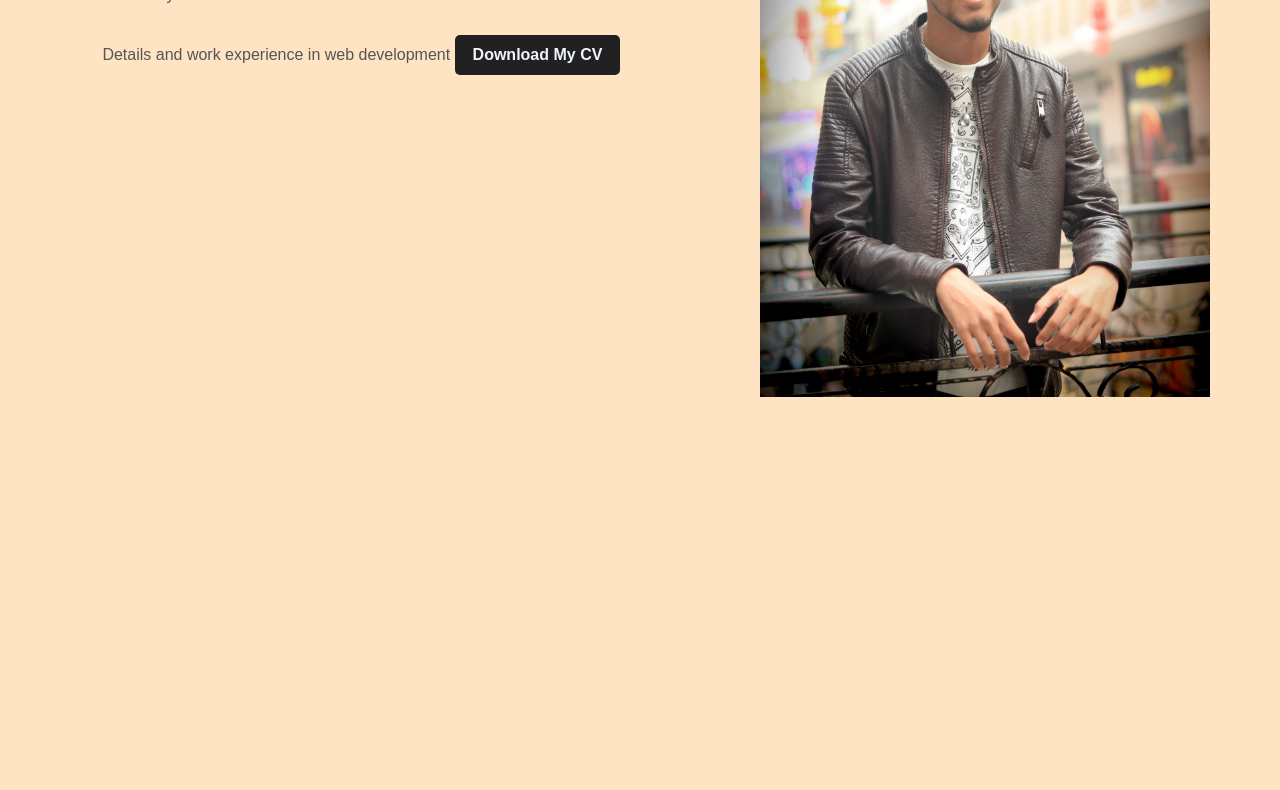
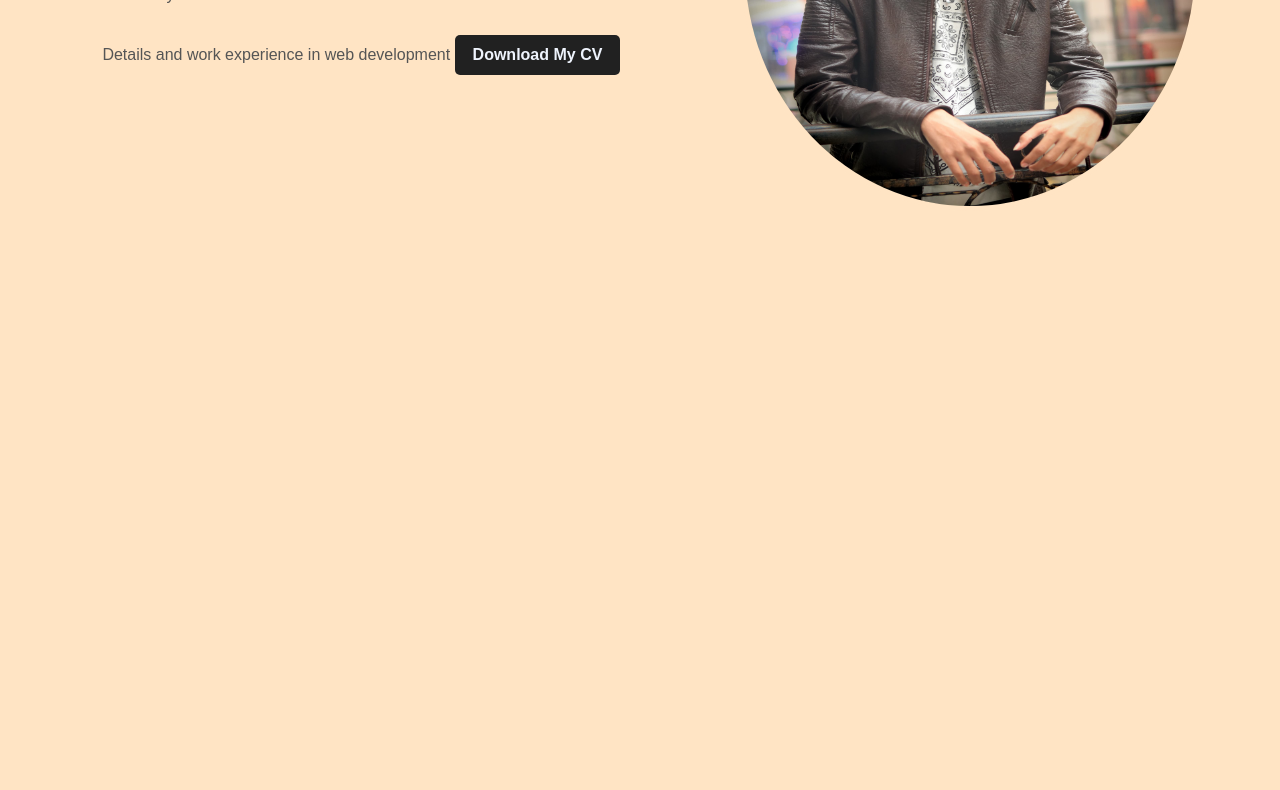
Before and after one commit to ToxicBoy999/sample, a plain HTML site: page index.html in a window 1280 px wide. Shown: the part 355-1145 px from the top of the page. Drawn offline with Linux system fonts and the light colour scheme.

Commit message:
Update style.css

```diff
--- a/style.css
+++ b/style.css
@@ -69,10 +69,12 @@ align-items: center;
 }
 
 .images img{
-    height: 80%;
-    position: absolute;
-    left: 84%;
-    bottom: 6%;
+    height: 60%;
+    position: relative;
+    left: 83%;
+    bottom: 48%;
     transform: translateX(-70%);
     transition: bottom 1s,left 1s;
+    border-radius: 100%;
+    border: 5px solid bisque;
 }
```
